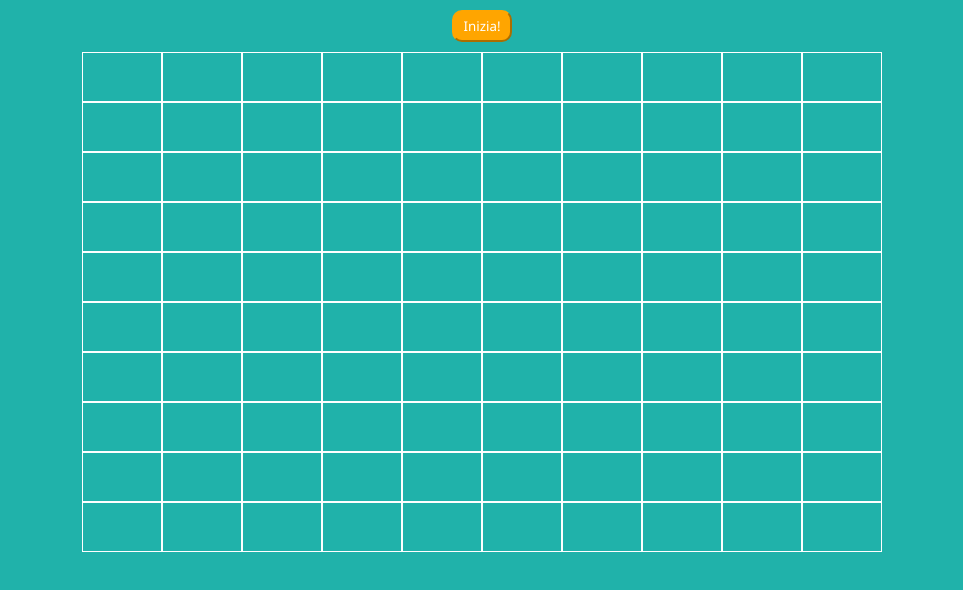
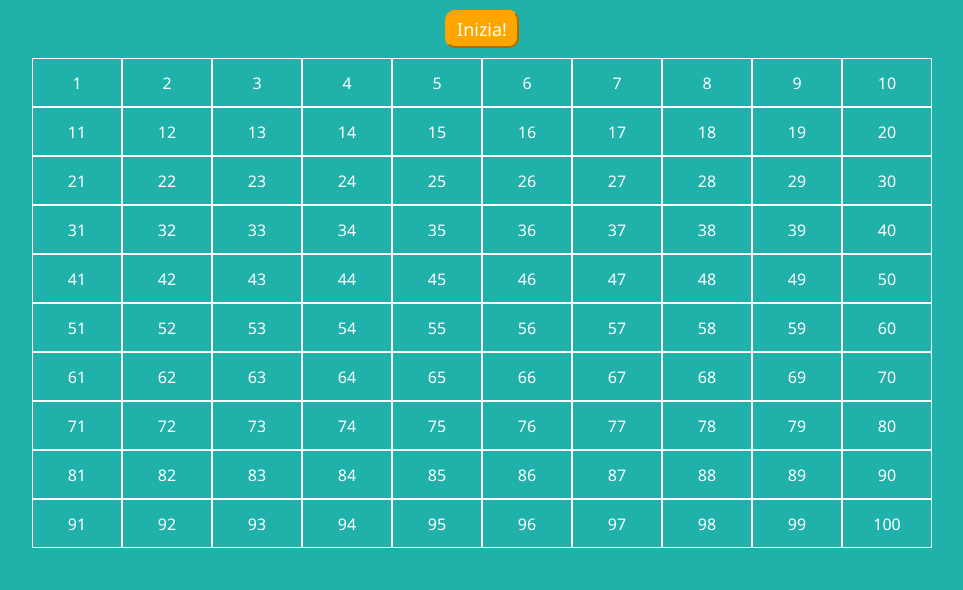
Before and after one commit to federicahu99/js-campominato-grid, a plain HTML site: page index.html in a window 1280 px wide. Both pictures are taken after a click on the button "Inizia!". Shown: the whole page, without its empty margins (158-1121 px from the left). Drawn offline with Linux system fonts and the light colour scheme.

Commit message:
milestone 4

```diff
--- a/css/style.css
+++ b/css/style.css
@@ -11,8 +11,8 @@
 
 body {
     background-color: lightseagreen;
-    width: 800px;
-    height: 500px;
+    width: 900px;
+    height: 490px;
     margin: 10px auto;
 
 }
@@ -33,12 +33,17 @@ body {
     margin-bottom: 15px;
     display: block;
     margin:  10px auto;
+    font-size: 18px ;
 }
 
 .cell {
-    width: calc(800px / 10);
-    height: calc(500px / 10);
+    width: calc(100% / 10);
+    height: calc(490px / 10);
     border: 1px solid white;
+    text-align: center;
+    line-height: 300%;
+    color: white;
+    cursor: pointer;
 }
 
 /* JS */
--- a/js/script.js
+++ b/js/script.js
@@ -31,27 +31,36 @@
 const btn = document.getElementById('start-game');
 let game = document.getElementById('game');
 
+// functions
+const createGridDifficultyOne = () => {
+    let number= 1;
+    // ripeto 100 volte, 1 per ogni griglia del gioco
 
-// functions
-const createGrid = () => {
-    // ripeto 100 volte, 1 per ogni griglia del gioco
-    for( i= 1; i <= 100; i++) {
-        // creo il div all'interno del html e gli aggiungo la classe
-        let cellGrid = document.createElement('div');
-        cellGrid.classList.add('cell')
-        // porto nel dom
-        game.appendChild(cellGrid);
+    for( i = 1; i <= 10; i++) {
         //stampo i numeri all'interno dei rispettivi div
-        // for ( j = 1; j <= 100; j++ ) {
-        //     cellGrid.innerText = `${j}`
-        // }
+        for ( j = 1; j <= 10; j++) {
+            // creo il div all'interno del html e gli aggiungo la classe
+            let cell = document.createElement('div');
+            cell.classList.add('cell')
+
+            // porto nel dom
+            game.appendChild(cell);
+
+            cell.innerText = number;
+            //incremento
+            number++;
+
+            //azione per colorare di blu cliccano sulla cella
+            cell.addEventListener('click', (event) => {
+                event.target.classList.toggle('clicked')
+                console.log(event.target.innerText)
+            })
+        }
     }
 }
-
-
 
 //azione al click del bottone
 btn.addEventListener('click',() => {
     // creo griglie
-    grid = createGrid();
+    grid = createGridDifficultyOne();
 })
```
